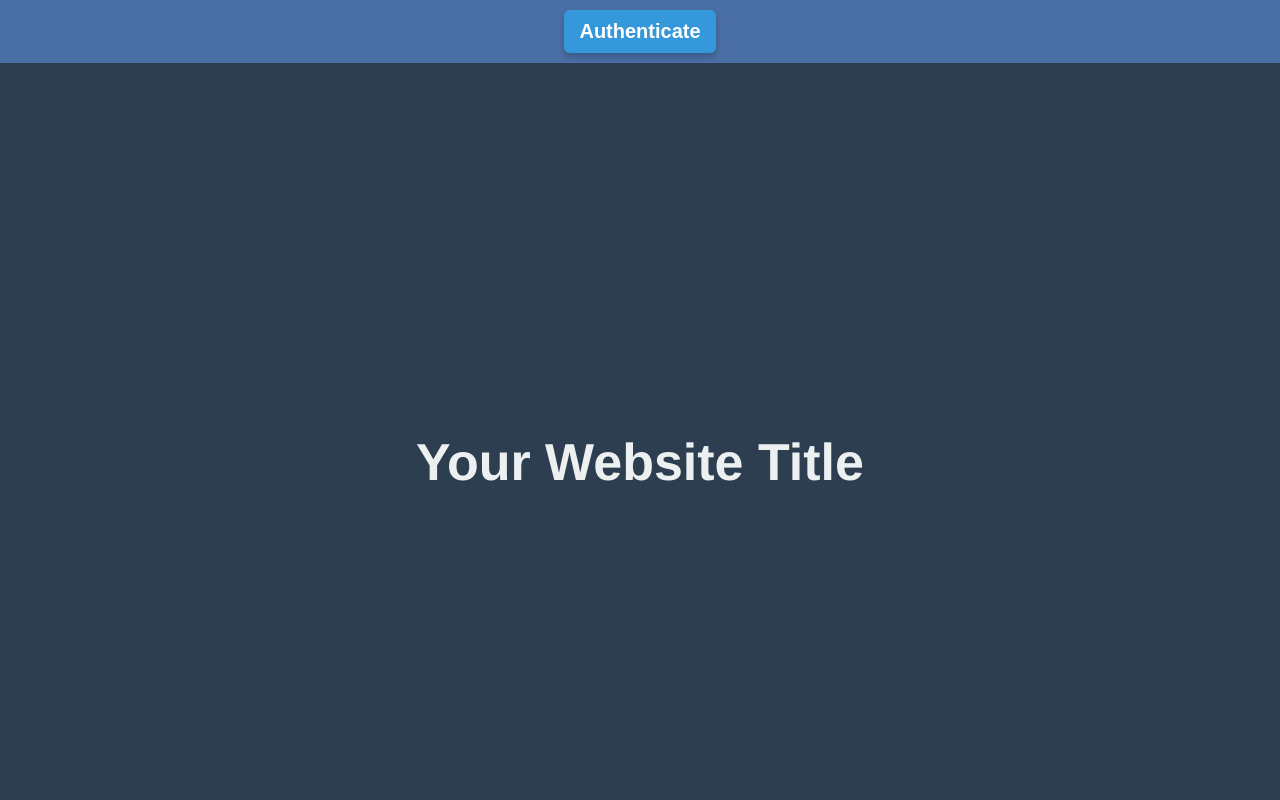
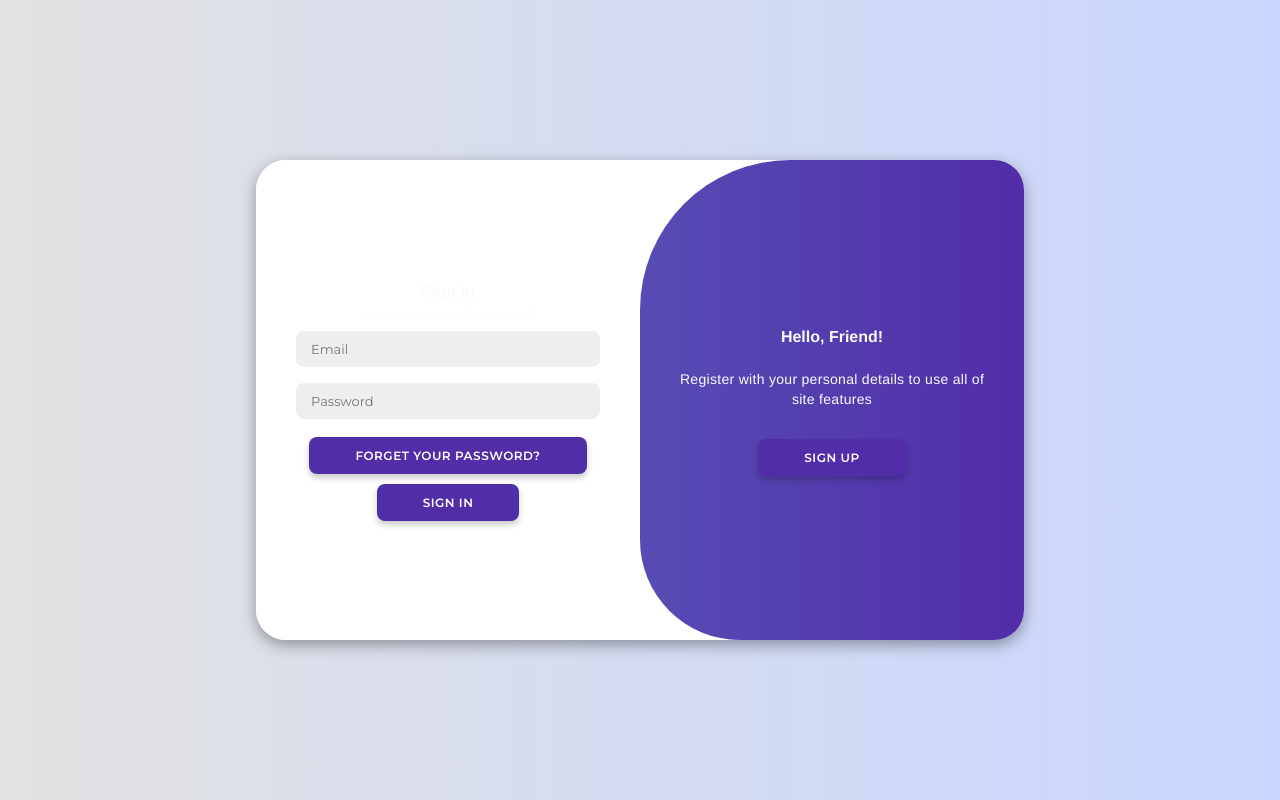
Before and after one commit to MatteoGuidii/email-subscriptions-managment, a React (Create React App) app in the folder frontend/: page /authenticate in a window 1280 px wide. Shown: the top 800 px of the page. Built offline with nearby package versions, Linux system fonts and the light colour scheme.

Commit message:
Debugging Auth.js/css

```diff
--- a/frontend/src/App.css
+++ b/frontend/src/App.css
@@ -8,15 +8,15 @@
 }
 
 :root {
-    --background-color: #2c3e50; /* Dark blue background */
-    --text-color: #ecf0f1; /* Light text for better contrast */
-    --primary-color: #34495e; /* Primary button color */
-    --secondary-color: #4a6fa5; /* Background color for the authentication section */
+    --background-color: #b9c3e4; /* Dark blue background */
+    --text-color: #f8fbfc; /* Light text for better contrast */
+    --primary-color: #74889b; /* Primary button color */
+    --secondary-color: #5b396b; /* Background color for the authentication section */
     --error-color: #f44336; /* Error color */
     --border-radius: 6px; /* Border radius for elements */
     --box-shadow: 0 4px 6px rgba(0, 0, 0, 0.2); /* Shadow effect */
-    --auth-button-color: #3498db; /* Color for the authenticate button */
-    --auth-button-hover-color: #2980b9; /* Hover color for the button */
+    --auth-button-color: #7434db; /* Color for the authenticate button */
+    --auth-button-hover-color: #8045c4; /* Hover color for the button */
 }
 
 html, body {
@@ -56,7 +56,7 @@ html, body {
 }
 
 .content-section {
-    padding: 50px;
+    padding: 75px;
     margin: 50px;
     border-radius: var(--border-radius); /* Use border-radius from root */
     background: var(--secondary-color); /* Updated to use the secondary color variable */
@@ -67,14 +67,14 @@ html, body {
 /* Section with a different background color for authentication */
 .authentication-section {
     background-color: var(--secondary-color);
-    padding: 10px;
+    padding: 15px;
     display: flex;
     justify-content: center; /* Center align the button */
     align-items: center; /* Vertically align the button */
     box-shadow: var(--box-shadow);
 }
 
-.auth-button {
+.app-button {
     background-color: var(--auth-button-color);
     color: white;
     padding: 10px 15px; /* Increased padding for a larger button */
@@ -85,7 +85,7 @@ html, body {
     transition: background-color 0.3s, transform 0.3s, box-shadow 0.3s;
 }
 
-.auth-button:hover {
+.app-button:hover {
     background-color: var(--auth-button-hover-color);
     transform: translateY(-3px);
     box-shadow: 0 6px 12px rgba(0, 0, 0, 0.35);
--- a/frontend/src/App.js
+++ b/frontend/src/App.js
@@ -1,47 +1,54 @@
-// App.js
-
 import React, { useEffect } from 'react';
 import AOS from 'aos';
-import 'aos/dist/aos.css'; // Import AOS animations CSS
+import 'aos/dist/aos.css';
+import { BrowserRouter as Router, Routes, Route, useNavigate } from 'react-router-dom';
 
-import './App.css'; // Import global styles here
+import './App.css';
+import Auth from './pages/Auth'; // Import your Auth component
 
 
-// import './pages/Home.css'; // Import the Home page CSS
-
-const App = () => {
-
+const HomePage = () => {
   useEffect(() => {
-    // Initialize AOS with a duration of 1700 milliseconds
     AOS.init({ duration: 1700 });
   }, []);
 
+  const navigate = useNavigate();
+
+  const handleAuthenticate = () => {
+    navigate('/authenticate'); // Redirects to the authentication page
+  };
+
   return (
     <div className="App">
-      {/* Authentication section without horizontal line */}
       <div className="authentication-section">
-        <button className="auth-button">Authenticate</button>
+        <button className="app-button" onClick={handleAuthenticate}>Authenticate</button>
       </div>
       <header className="App-header">
         <h1>Your Website Title</h1>
       </header>
-
       <main>
         <section data-aos="fade-up" className="content-section">
-          {/* Content that will fade up on scroll */}
           <h2>Section Title 1</h2>
           <p>This content will animate in from the bottom as you scroll down.</p>
         </section>
-
         <section data-aos="fade-right" className="content-section">
-          {/* Another section that will fade in from the right */}
           <h2>Section Title 2</h2>
           <p>This content will slide in from the right as you scroll down.</p>
         </section>
-        {/* You can add as many sections as needed with different data-aos attributes */}
       </main>
     </div>
   );
 };
 
+const App = () => {
+  return (
+    <Router>
+      <Routes>
+        <Route path="/" element={<HomePage />} />
+        <Route path="/authenticate" element={<Auth />} />
+      </Routes>
+    </Router>
+  );
+};
+
 export default App;
--- a/frontend/src/pages/Auth.css
+++ b/frontend/src/pages/Auth.css
@@ -1,136 +1,214 @@
-.container {
-  display: flex;
-  justify-content: center;
-  align-items: center;
-  min-height: 100vh;
-  background-color: #f4f4f8;
-  font-family: 'Roboto', sans-serif;
+@import url('https://fonts.googleapis.com/css2?family=Montserrat:wght@300;400;500;600;700&display=swap');
+
+*{
+    margin: 0;
+    padding: 0;
+    box-sizing: border-box;
+    font-family: 'Montserrat', sans-serif;
 }
 
-.auth-container {
+.auth-background {
+    background-color: #c9d6ff;
+    background: linear-gradient(to right, #e2e2e2, #c9d6ff);
     display: flex;
     align-items: center;
     justify-content: center;
-  min-height: 80vh;
+    flex-direction: column;
+    height: 100vh;
 }
 
-.info-panel {
-  max-width: 350px;
-  margin-right: 50px;
+.container{
+    background-color: #fff;
+    border-radius: 30px;
+    box-shadow: 0 5px 15px rgba(0, 0, 0, 0.35);
+    position: relative;
+    overflow: hidden;
+    width: 768px;
+    max-width: 100%;
+    min-height: 480px;
 }
 
-.info-panel h1 {
-  font-size: 2rem;
-  margin-bottom: 15px;
+.container p{
+    font-size: 14px;
+    line-height: 20px;
+    letter-spacing: 0.3px;
+    margin: 20px 0;
 }
 
-.auth-card {
-  background: #fff;
-  padding: 20px;
-  border-radius: var(--border-radius);
-  box-shadow: var(--box-shadow);
-  width: 350px;
-  height: 450px; /* Updated height */
-  display: flex;
-  flex-direction: column;
+.container span{
+    font-size: 12px;
 }
 
-.auth-card > form {
-  flex: 1;
-  display: flex;
-  flex-direction: column;
-  justify-content: space-around;
+.container a{
+    color: #333;
+    font-size: 13px;
+    text-decoration: none;
+    margin: 15px 0 10px;
 }
 
-.auth-card > button.toggle-btn {
-  flex-shrink: 0;
+.container button{
+    background-color: #512da8;
+    color: #fff;
+    font-size: 12px;
+    padding: 10px 45px;
+    border: 1px solid transparent;
+    border-radius: 8px;
+    font-weight: 600;
+    letter-spacing: 0.5px;
+    text-transform: uppercase;
+    margin-top: 10px;
+    cursor: pointer;
 }
 
-.auth-card h1 {
-  font-size: 2rem;
-  margin-bottom: 20px;
-  text-align: center;
+.container button.hidden{
+    background-color: transparent;
+    border-color: #fff;
 }
 
-input {
-  width: 100%;
-  padding: 10px;
-  margin: 0; /* Reduced margin */
-  border: 1px solid #ccc;
-  border-radius: var(--border-radius);
+.container form{
+    background-color: #fff;
+    display: flex;
+    align-items: center;
+    justify-content: center;
+    flex-direction: column;
+    padding: 0 40px;
+    height: 100%;
 }
 
-
-button {
+.container input{
+    background-color: #eee;
+    border: none;
+    margin: 8px 0;
+    padding: 10px 15px;
+    font-size: 13px;
+    border-radius: 8px;
     width: 100%;
-  padding: 10px;
-  background-color: #3498db;
-  color: white;
-  border: none;
-  border-radius: 5px;
-  cursor: pointer;
-  font-size: 1rem;
-  margin-bottom: 1rem;
-  transition: background-color 0.3s, color 0.3s;
+    outline: none;
 }
 
-button:hover {
-  background-color: #2980b9;
-  color: #fff;
+.form-container{
+    position: absolute;
+    top: 0;
+    height: 100%;
+    transition: all 0.6s ease-in-out;
 }
 
-button.toggle-btn {
-  background-color: var(--secondary-color);
-  margin-top: 10px;
-  color: #3498db;
-  background: transparent;
+.sign-in{
+    left: 0;
+    width: 50%;
+    z-index: 5;
+    opacity: 1; /* Make it always visible for testing */
 }
 
-button.toggle-btn:hover {
-  color: #2980b9;
-  text-decoration: underline;
+.container.active .sign-in{
+    transform: translateX(100%);
+    opacity: 0; /* Hide when active */
+    z-index: 1; /* Lower z-index when not in focus */
+    animation: move 0.6s;
 }
 
-.info-panel p {
-  text-align: center;
+.sign-up{
+    left: 0;
+    width: 50%;
+    z-index: 2;
+    opacity: 1; /* Make it always visible for testing */
 }
 
-.loading-overlay {
+.container.active .sign-up{
+    transform: translateX(100%);
+    opacity: 1; /* Show when active */
+    z-index: 5; /* Higher z-index when in focus */
+    animation: move 0.6s;
+}
+
+@keyframes move{
+    0%, 49.99%{
+        opacity: 0;
+        z-index: 1;
+    }
+    50%, 100%{
+        opacity: 1;
+        z-index: 5;
+    }
+}
+
+.social-icons{
+    margin: 20px 0;
+}
+
+.social-icons a{
+    border: 1px solid #ccc;
+    border-radius: 20%;
+    display: inline-flex;
+    justify-content: center;
+    align-items: center;
+    margin: 0 3px;
+    width: 40px;
+    height: 40px;
+}
+
+.toggle-container{
     position: absolute;
     top: 0;
-  left: 0;
-  width: 100%;
+    left: 50%;
+    width: 50%;
     height: 100%;
-  background: rgba(255, 255, 255, 0.8);
-  display: flex;
-  justify-content: center;
-  align-items: center;
-  z-index: 10;
+    overflow: hidden;
+    transition: all 0.6s ease-in-out;
+    border-radius: 150px 0 0 100px;
+    z-index: 1000;
 }
 
-@media (max-width: 768px) {
-  .auth-container {
-      flex-direction: column;
-      width: 90%;
-      max-width: 500px;
+.container.active .toggle-container{
+    transform: translateX(-100%);
+    border-radius: 0 150px 100px 0;
 }
 
-  .info-panel,
-  .auth-card {
-    width: 100%;
+.toggle{
+    background-color: #512da8;
+    height: 100%;
+    background: linear-gradient(to right, #5c6bc0, #512da8);
+    color: #fff;
+    position: relative;
+    left: -100%;
+    height: 100%;
+    width: 200%;
+    transform: translateX(0);
+    transition: all 0.6s ease-in-out;
 }
 
-  .info-panel {
-    padding: 1rem;
-    margin-right: 0;
-    margin-bottom: 20px;
+.container.active .toggle{
+    transform: translateX(50%);
 }
 
-  .auth-card {
-    padding: 1rem;
+.toggle-panel{
+    position: absolute;
+    width: 50%;
+    height: 100%;
+    display: flex;
+    align-items: center;
+    justify-content: center;
+    flex-direction: column;
+    padding: 0 30px;
+    text-align: center;
+    top: 0;
+    transform: translateX(0);
+    transition: all 0.6s ease-in-out;
 }
 
-  input, button {
-      padding: 8px;
+.toggle-left{
+    transform: translateX(-200%);
 }
+
+.container.active .toggle-left{
+    transform: translateX(0);
 }
+
+.toggle-right{
+    right: 0;
+    transform: translateX(0);
+}
+
+.container.active .toggle-right{
+    transform: translateX(200%);
+}
--- a/frontend/src/pages/Auth.js
+++ b/frontend/src/pages/Auth.js
@@ -90,28 +90,21 @@ if (isLogin) {
   };
 
   return (
+    <div className="auth-background">
       <div className="container">
-      <div className="auth-container">
-        <div className="info-panel">
-          <h1>Welcome to MyApp</h1>
-          <p>Manage your email subscriptions with ease.</p>
-        </div>
-        <div className="auth-card">
-          {isLoading && (
-            <div className="loading-overlay">
-              <LoadingSpinner />
-            </div>
-          )}
-          <h1>{isLogin ? 'Login' : 'Sign Up'}</h1>
-          {error && <p className="error-text">{error}</p>}
+        <div className={`form-container ${isLogin ? 'sign-in' : 'sign-up'}`}>
+          {isLogin ? (
+            // Login form
             <form onSubmit={submitHandler}>
+              <h1>Sign In</h1>
+              {/* Social icons can be added here */}
+              <span>or use your email password</span>
               <input
                 type="email"
                 placeholder="Email"
                 required
                 value={email}
                 onChange={(e) => setEmail(e.target.value)}
-              className={error && !validateEmail(email) ? 'invalid-input' : ''}
               />
               <input
                 type="password"
@@ -119,30 +112,71 @@ if (isLogin) {
                 required
                 value={password}
                 onChange={(e) => setPassword(e.target.value)}
-              className={error && password.trim().length < 6 ? 'invalid-input' : ''}
               />
-            {!isLogin && (
+              <button className="forgot-password">
+                Forget Your Password?
+              </button>
+              <button type="submit" disabled={isLoading}>
+                Sign In
+              </button>
+            </form>
+          ) : (
+            // Sign-up form
+            <form onSubmit={submitHandler}>
+              <h1>Create Account</h1>
+              {/* Social icons can be added here */}
+              <span>or use your email for registration</span>
+              <input
+                type="email"
+                placeholder="Email"
+                required
+                value={email}
+                onChange={(e) => setEmail(e.target.value)}
+              />
+              <input
+                type="password"
+                placeholder="Password"
+                required
+                value={password}
+                onChange={(e) => setPassword(e.target.value)}
+              />
               <input
                 type="password"
                 placeholder="Confirm Password"
                 required
                 value={confirmPassword}
                 onChange={(e) => setConfirmPassword(e.target.value)}
-                className={error && password !== confirmPassword ? 'invalid-input' : ''}
               />
-            )}
               <button type="submit" disabled={isLoading}>
-              {isLogin ? 'Login' : 'Sign Up'}
+                Sign Up
               </button>
             </form>
-          <button
-            className="toggle-btn"
-            onClick={switchAuthModeHandler}
-            disabled={isLoading}
-          >
-            Switch to {isLogin ? 'Sign Up' : 'Login'}
+          )}
+        </div>
+        <div className="toggle-container">
+        <div className="toggle">
+          <div className="toggle-panel toggle-left">
+            <h1>Welcome Back!</h1>
+            <p>Enter your personal details to use all of site features</p>
+            <button onClick={switchAuthModeHandler} className={!isLogin ? "" : "hidden"}>
+              Sign In
             </button>
           </div>
+          <div className="toggle-panel toggle-right">
+            <h1>Hello, Friend!</h1>
+            <p>Register with your personal details to use all of site features</p>
+            <button onClick={switchAuthModeHandler} className={isLogin ? "" : "hidden"}>
+              Sign Up
+            </button>
+          </div>
+        </div>
+      </div>
+        {isLoading && (
+          <div className="loading-overlay">
+            <LoadingSpinner />
+          </div>
+        )}
+        {error && <p className="error-text">{error}</p>}
       </div>
     </div>
   );
```
Lines whose indentation alone changed are shown as unchanged.
